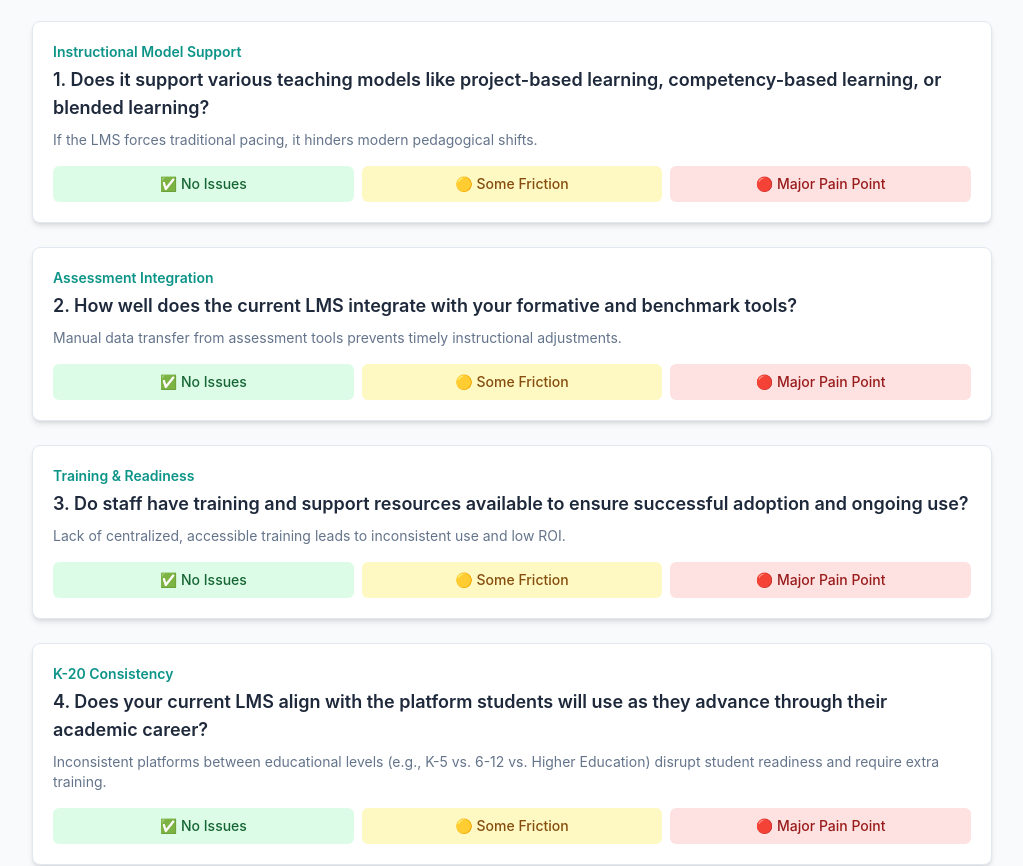
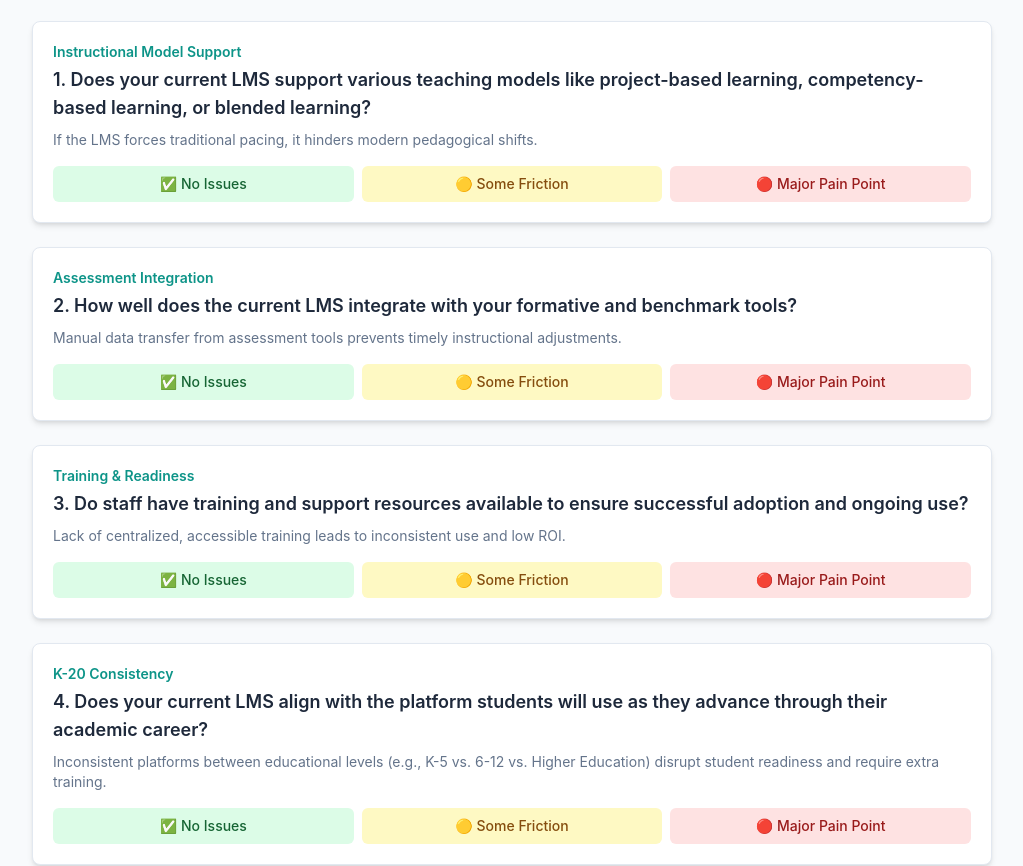
Before and after one commit to smartinez-inst/lmsaudit, a plain HTML site: page index.html in a window 1280 px wide. Shown: the part 2641-3507 px from the top of the page, without its empty margins (128-1151 px from the left). Drawn offline with nearby package versions, Linux system fonts and the light colour scheme.

Commit message:
Update index.html

```diff
--- a/index.html
+++ b/index.html
@@ -140,7 +140,7 @@
                     { category: 'Data and Insights', question: 'Can teachers quickly pull meaningful data on student engagement and performance trends without creating complex custom reports?', note: 'If data is static or hidden, it cannot inform real-time instruction.' }
                 ],
                 'c-i-leader': [
-                    { category: 'Instructional Model Support', question: 'Does it support various teaching models like project-based learning, competency-based learning, or blended learning?', note: 'If the LMS forces traditional pacing, it hinders modern pedagogical shifts.' },
+                    { category: 'Instructional Model Support', question: 'Does your current LMS support various teaching models like project-based learning, competency-based learning, or blended learning?', note: 'If the LMS forces traditional pacing, it hinders modern pedagogical shifts.' },
                     { category: 'Assessment Integration', question: 'How well does the current LMS integrate with your formative and benchmark tools?', note: 'Manual data transfer from assessment tools prevents timely instructional adjustments.' },
                     { category: 'Training & Readiness', question: 'Do staff have training and support resources available to ensure successful adoption and ongoing use?', note: 'Lack of centralized, accessible training leads to inconsistent use and low ROI.' },
                     { category: 'K-20 Consistency', question: 'Does your current LMS align with the platform students will use as they advance through their academic career?', note: 'Inconsistent platforms between educational levels (e.g., K-5 vs. 6-12 vs. Higher Education) disrupt student readiness and require extra training.' }
```
